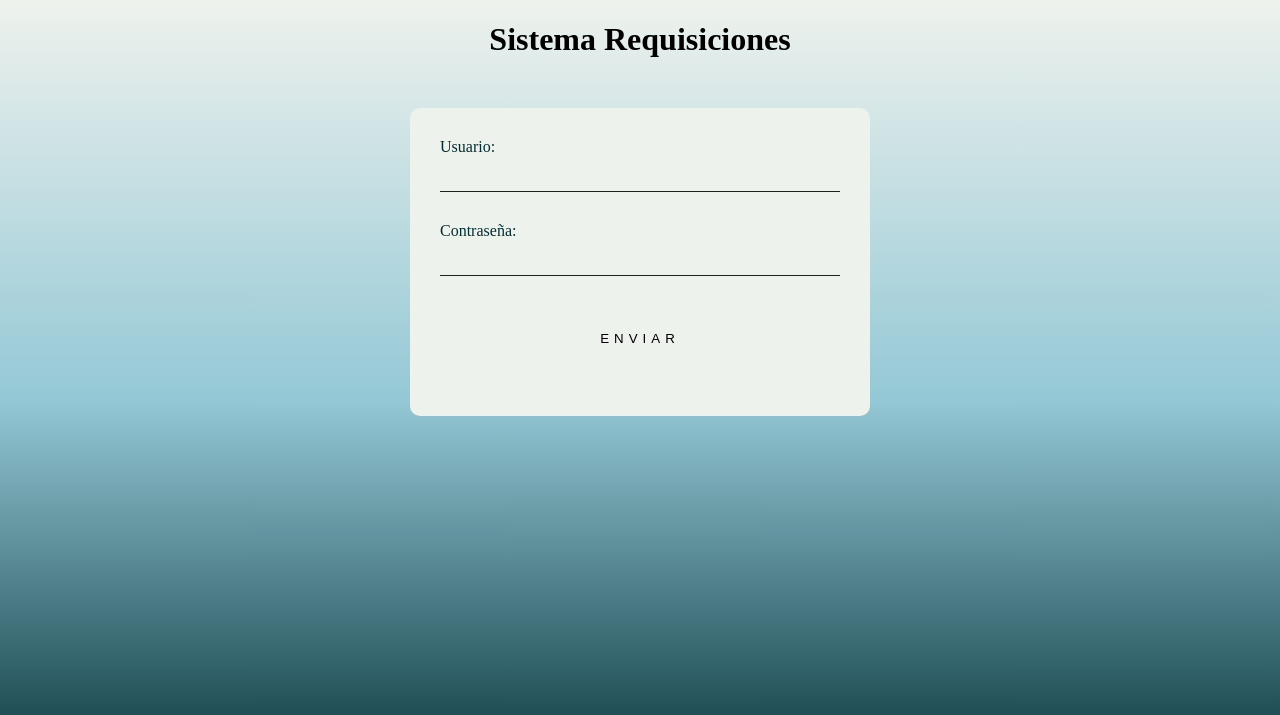
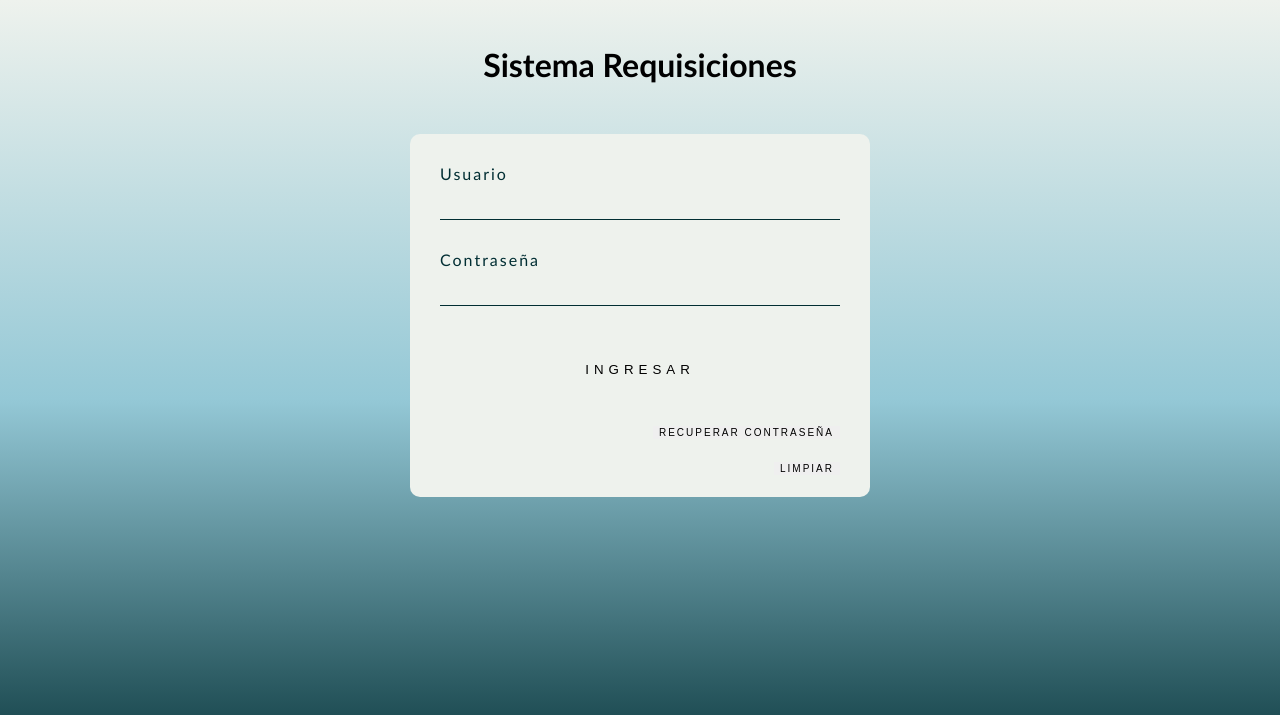
Before and after one commit to CArguedas465/SistemaRequisiciones, a PHP site: page /login.html in a window 1280 px wide. Shown: the top 715 px of the page. Run offline with PHP 8.4, Linux system fonts and the light colour scheme.

Commit message:
Adición de botones y actualización HTML y CSS

```diff
--- a/css/Styles.css
+++ b/css/Styles.css
@@ -18,10 +18,14 @@ body {
 
 h1 {
     text-align: center;
+    font-family: 'Calibri', 'Gill Sans', 'Gill Sans MT', 'Trebuchet MS', sans-serif;
+    margin-top: 45px;
 }
 
 .container .elemento label{
     color: #012e33;
+    font-family: 'Calibri', 'Gill Sans', 'Gill Sans MT', 'Trebuchet MS', sans-serif;
+    letter-spacing: 2px;
 }
 
 .container .elemento input{
@@ -31,13 +35,48 @@ h1 {
     border: none;
     border-bottom: 1px solid #012e33;
     margin-bottom: 30px;
-
 }
 
 .container .elemento input[type = "submit"]{
     border: none;
+    border-radius: 50px;
     letter-spacing: 5px;
     text-transform: uppercase;
     margin-top: 15px;
     cursor: pointer;
+    padding: 11px;
 }
+
+#Login_Ingresar {
+    height: 65px;
+    margin-bottom: 20px;
+}
+
+.container .elemento input[type = "submit"]:hover{
+    background-color: #aed4dd;
+    padding: 10px;
+    border: 1px solid;
+    border-color: #012e33;
+}
+
+.Login_Botones_Inferior {
+    margin-bottom: 10px;
+}
+
+.Login_Botones_Inferior input[type = "button"], .Login_Botones_Inferior input[type = "reset"]{
+    border: none;
+    letter-spacing: 2px;
+    text-transform: uppercase;
+    font-size: 10px;
+    margin-top: 5px;
+
+    cursor: pointer;
+}
+
+#Boton_Login_RecuperarContrasenia {
+    float: right;
+}
+
+#Boton_Login_Limpiar {
+    float: right;
+}
--- a/login.html
+++ b/login.html
@@ -10,17 +10,21 @@
 <body>
     <h1>Sistema Requisiciones</h1>
     <div class="container">
-        <form id="login" name="login" mathod="POST">
-            <div class="elemento">
-                <label for="usuario">Usuario: </label>
+        <form id="login" name="login" method="post">
+            <div class="elemento Login_texto">
+                <label for="usuario">Usuario </label>
                 <input type="text" name="usuario" id="usuario" required="true">
             </div>
             <div class="elemento">
-                <label for="password">Contraseña: </label>
-                <input type="text" name="password" id="password" required="true">
+                <label for="password">Contraseña </label>
+                <input type="password" name="password" id="password" required="true">
             </div>
-            <div class="elemento">
-                <input type="submit" value="Enviar">
+            <div class="elemento" id="Login_Ingresar">
+                <input type="submit" value="Ingresar">
+            </div>
+            <div class="Login_Botones_Inferior">
+                <input id="Boton_Login_RecuperarContrasenia" type="button" value="Recuperar Contraseña">
+                <br><br><input id="Boton_Login_Limpiar" type="reset" value="Limpiar">
             </div>
         </form>
     </div>
```
